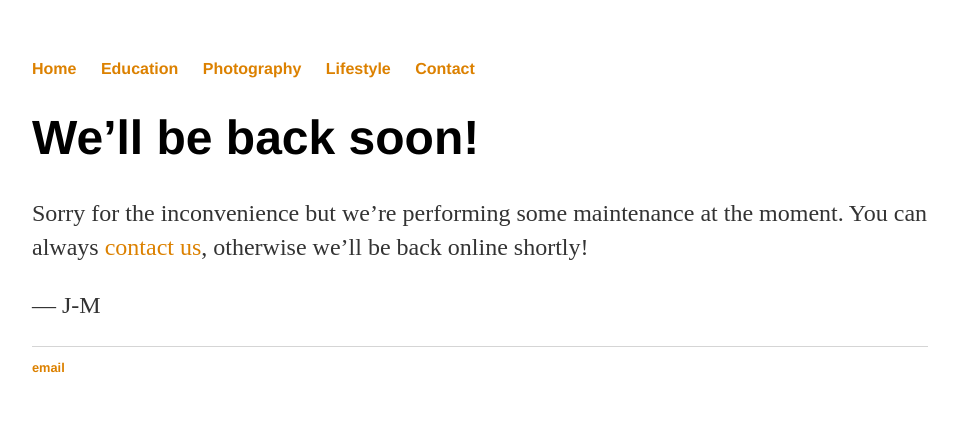
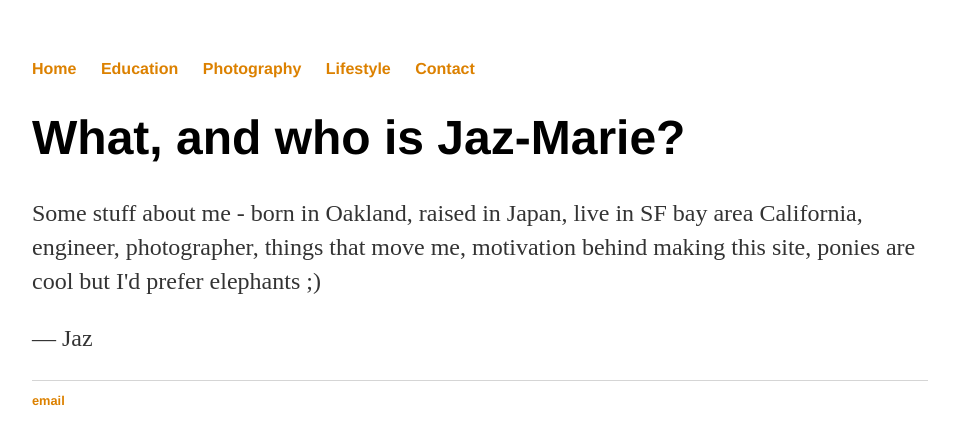
Before and after one commit to itsonlyjaz/itsonlyjaz.github.io, a Jekyll site: the page built from about/index.html, in a window 1280 px wide. Shown: the top 445 px of the page, without its empty margins (160-1117 px from the left). Built offline with Jekyll 4.4.1, drawn with Linux system fonts in a browser that asks for light colours.

Commit message:
Update index.html

```diff
--- a/about/index.html
+++ b/about/index.html
@@ -4,12 +4,13 @@ title: Jaz-Marie
 ---
 
 <!doctype html>
-<title>Site Maintenance</title>
+<title>JM - About</title>
 <body>
-    <h1>We&rsquo;ll be back soon!</h1>
+    <h1>What, and who is Jaz-Marie?</h1>
     <div>
-        <p>Sorry for the inconvenience but we&rsquo;re performing some maintenance at the moment. You can always <a href="mailto:contact@jaz-marie.com">contact us</a>, otherwise we&rsquo;ll be back online shortly!</p>
-        <p>&mdash; J-M</p>
+        <p>Some stuff about me - born in Oakland, raised in Japan, live in SF bay area California, engineer, photographer,
+            things that move me, motivation behind making this site, ponies are cool but I'd prefer elephants ;)
+        <p>&mdash; Jaz</p>
     </div>
 </body>
 </html>
```
